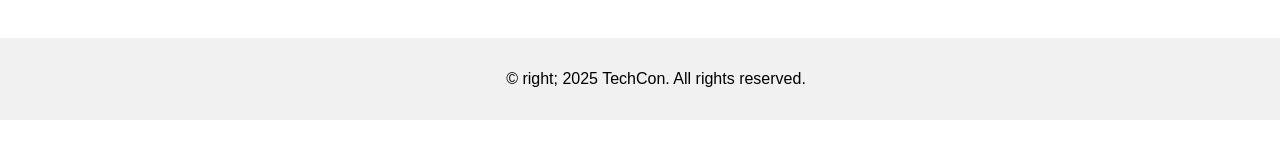
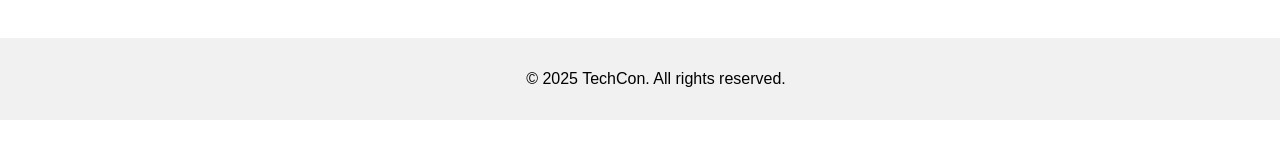
Before and after one commit to Tarikuas-21/TechCon_HTML, a plain HTML site: page techcon_website/schedule.html in a window 1280 px wide. Shown: the part 452-610 px from the top of the page. Drawn offline with Linux system fonts and the light colour scheme.

Commit message:
Update schedule.html

```diff
--- a/techcon_website/schedule.html
+++ b/techcon_website/schedule.html
@@ -108,7 +108,7 @@
 </main>
 
 <footer>
-    <p>&copy right; 2025 TechCon. All rights reserved.</p>
+    <p>&copy; 2025 TechCon. All rights reserved.</p>
 </footer>
 
 </body>
```
